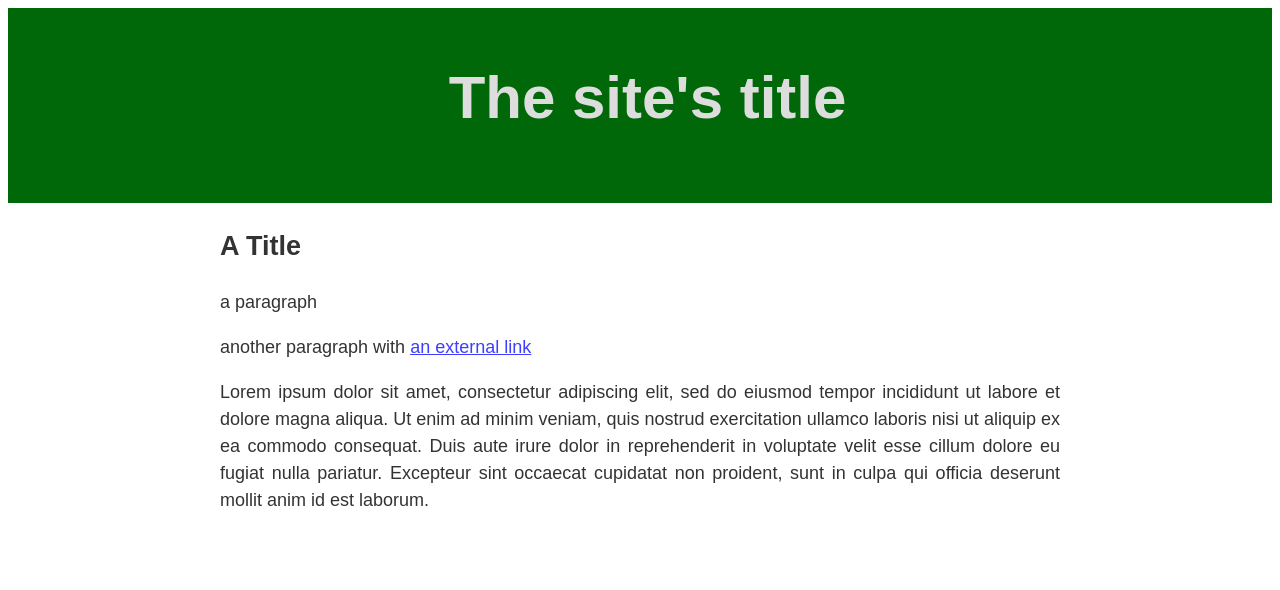
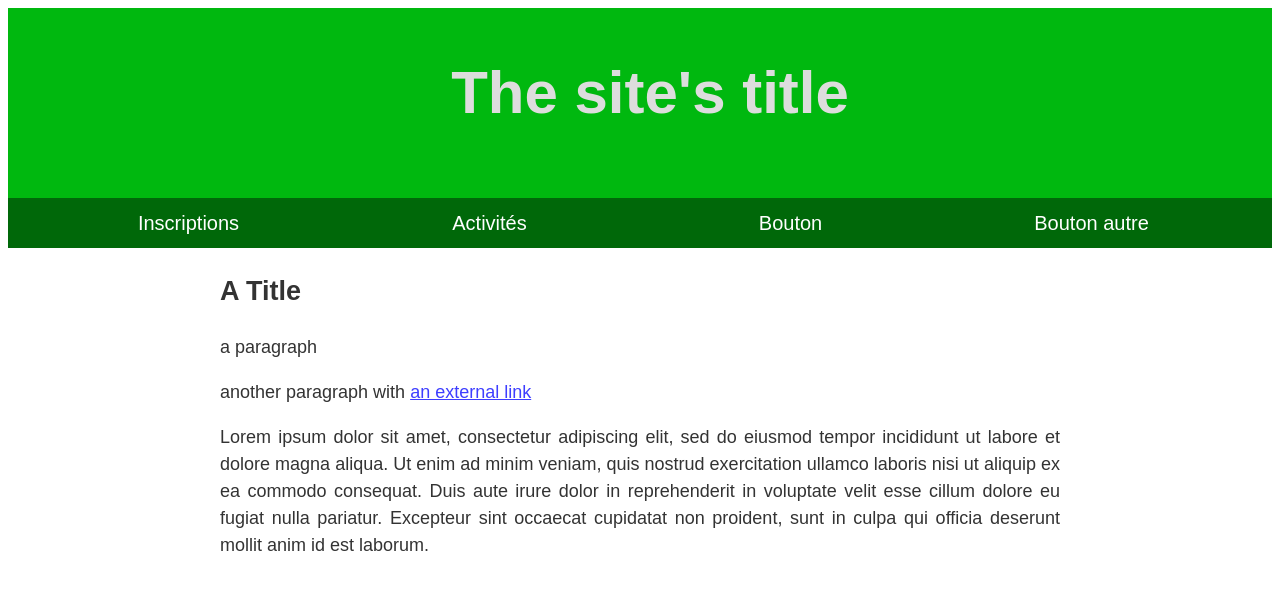
Before and after one commit to dlesbre/site-interludes, a Django app: page / in a window 1280 px wide. Shown: the top 590 px of the page. Run offline with Django 3.2, Linux system fonts and the light colour scheme.

Commit message:
Added navigation bar below header

```diff
--- a/home/static/css/style.css
+++ b/home/static/css/style.css
@@ -10,15 +10,19 @@ body {
 	background-color: #FFF;
 }
 
-a:link {
+section a:link {
 	text-decoration: underline;
 	color: rgb(62, 62, 255);
 }
 
 .header {
-	background-color: #006809;
-	margin-top: 0;
-	padding: 5px 5px 20px 20px;
+  display: flex;
+	background-color: #00b80f;
+  border-bottom: 5px solid #006809;
+	margin: 0px;
+	border-top: 0px;
+  align-items: center;
+	padding: 0px 0px 20px 20px;
 }
 
 .header h1, .header h1 a, .header h1 a:visited, .header h1 a:active {
@@ -26,6 +30,43 @@ a:link {
 	font-size: 60px;
 	text-decoration: none;
 	text-align: center;
+	width: 100%;
+}
+
+nav {
+  display: flex;
+  justify-content: center space-around;
+  background-color: #006809;
+  color: white;
+  margin: 0;
+  padding: 0 30px;
+  border-bottom: 5px solid #006809;
+}
+
+nav div {
+	text-align: center;
+
+	text-decoration: bold;
+	width: 100%;
+	/* background-color: #00b80f; */
+	border-radius: 0%;
+}
+
+nav a {
+	margin-left: 5px;
+	margin-right: 5px;
+	padding: 5px 5px 5px 5px;
+	font-size: 20px;
+	color: white;
+	text-decoration: none;
+	text-emphasis: bold;
+	width: 100%;
+}
+
+nav a:hover {
+	transition-property: background-color;
+	background-color: #00b80f;
+	transition-duration: 0.5s;
 }
 
 section {
--- a/home/templates/home.html
+++ b/home/templates/home.html
@@ -15,6 +15,12 @@
 				<h1><a href="/">The site's title</a></h1>
 			</div>
 		</header>
+		<nav>
+			<a href="/" class="internal"><div class="navlink">Inscriptions</div></a>
+			<a href="/" class="internal"><div class="navlink">Activités</div></a>
+			<a href="/" class="internal"><div class="navlink">Bouton</div></a>
+			<a href="/" class="internal"><div class="navlink">Bouton autre</div></a>
+		</nav>
 		<section>
 			<h1>A Title</h1>
 			<p>a paragraph</p>
```
